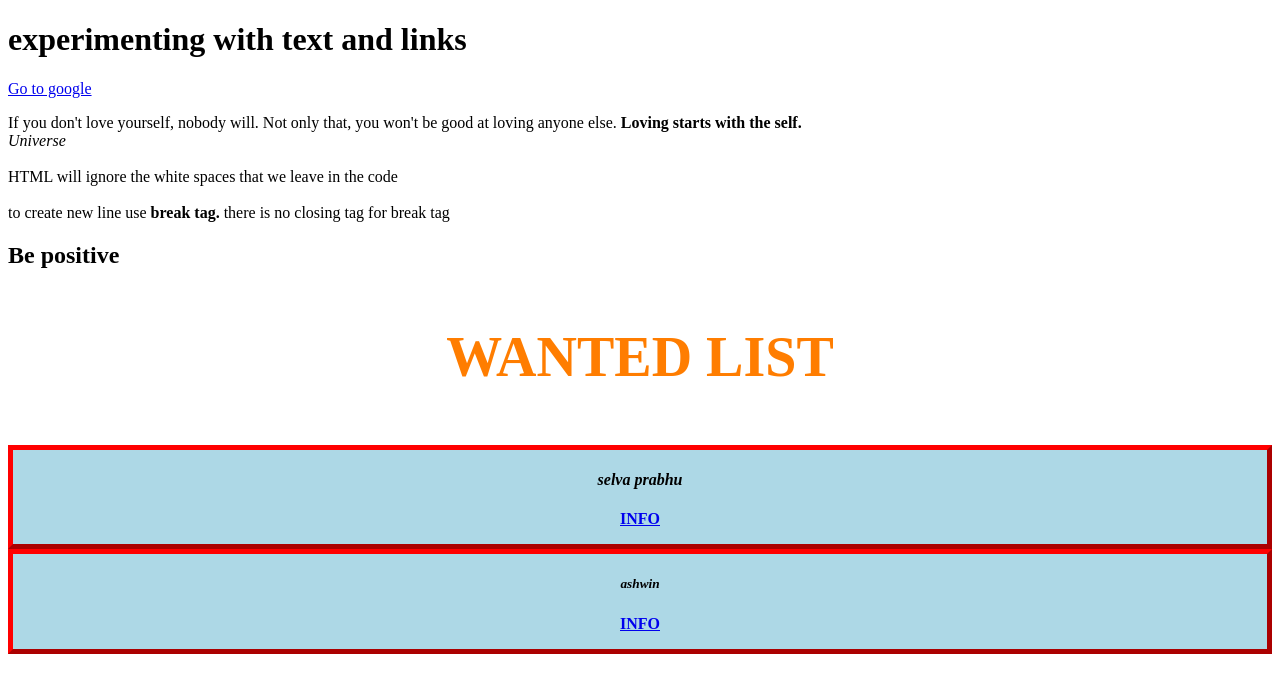
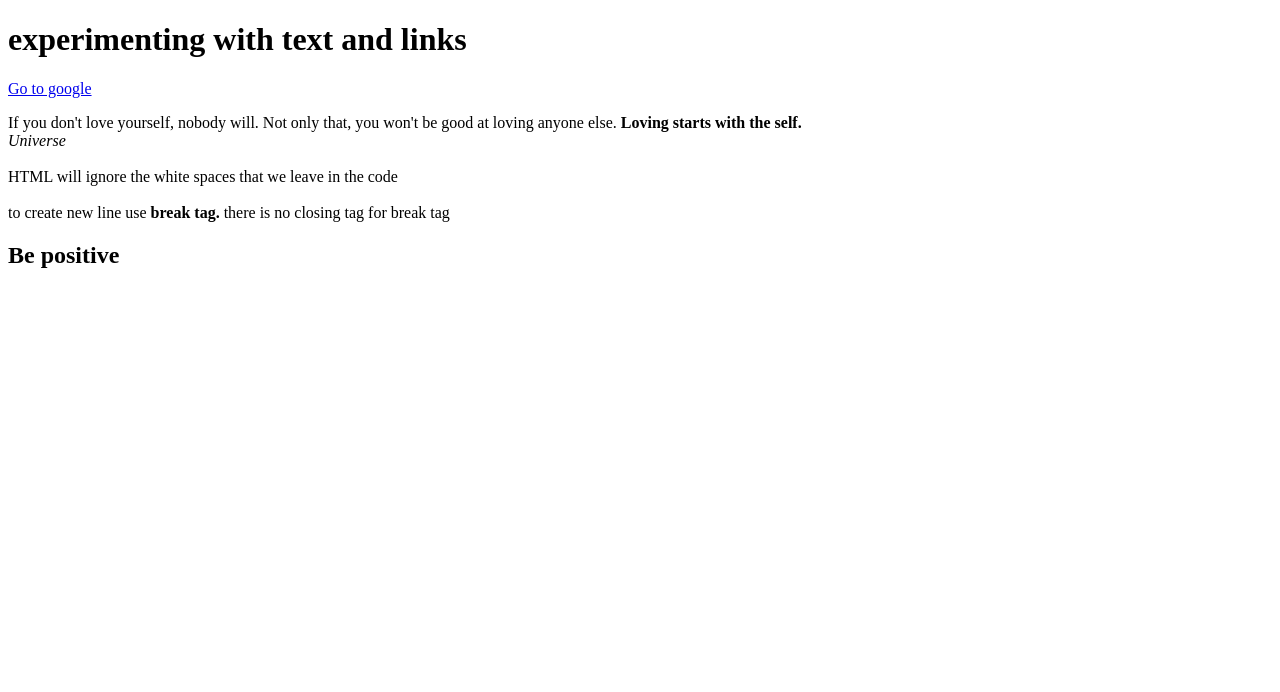
Before and after one commit to koolking1217/positivity, a plain HTML site: page index.html in a window 1280 px wide. Drawn offline with Linux system fonts and the light colour scheme.

Commit message:
Update index.html

```diff
--- a/index.html
+++ b/index.html
@@ -35,14 +35,5 @@ Not only that, you won't be good at loving anyone else.
 <h2><b>
 Be positive
 </h2></b>
-<h3 style="font-size:350%;color:rgb(255,125,0);opacity:1;text-align:center";>WANTED LIST</h3>
-<div class="myDiv">
-<h4> <em>selva prabhu</em></h4>
-<p><strong><a href="https://www.instagram.com/selva_prabu_r/">INFO</a></strong></p>
-</div>
-<div class="myDiv">
-<h5><em>ashwin</em></h5>
-<p><strong><a href="https://www.instagram.com/your_ashwin__/">INFO</a></strong></p>
-</div>
 </body>
 </html>
```
